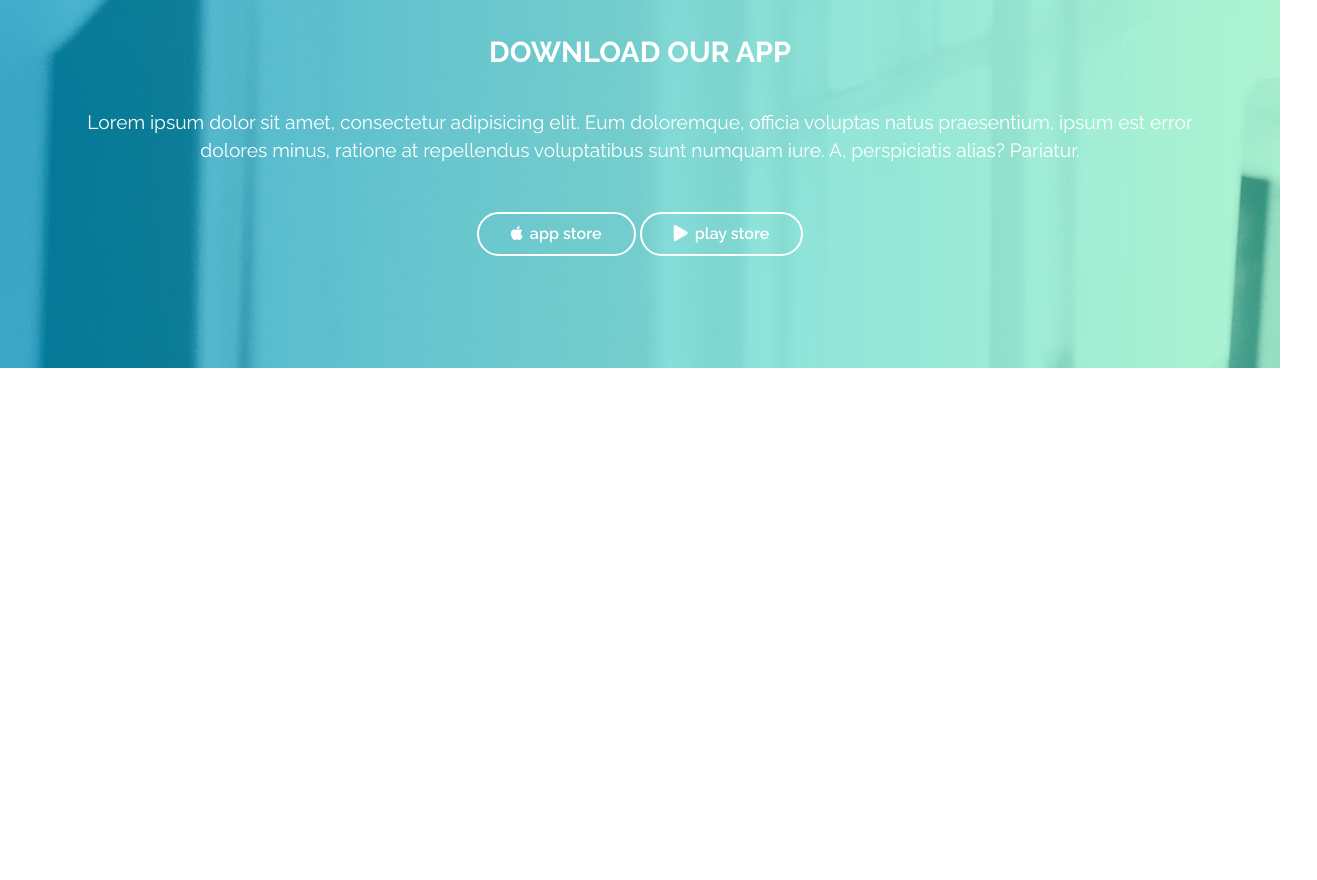
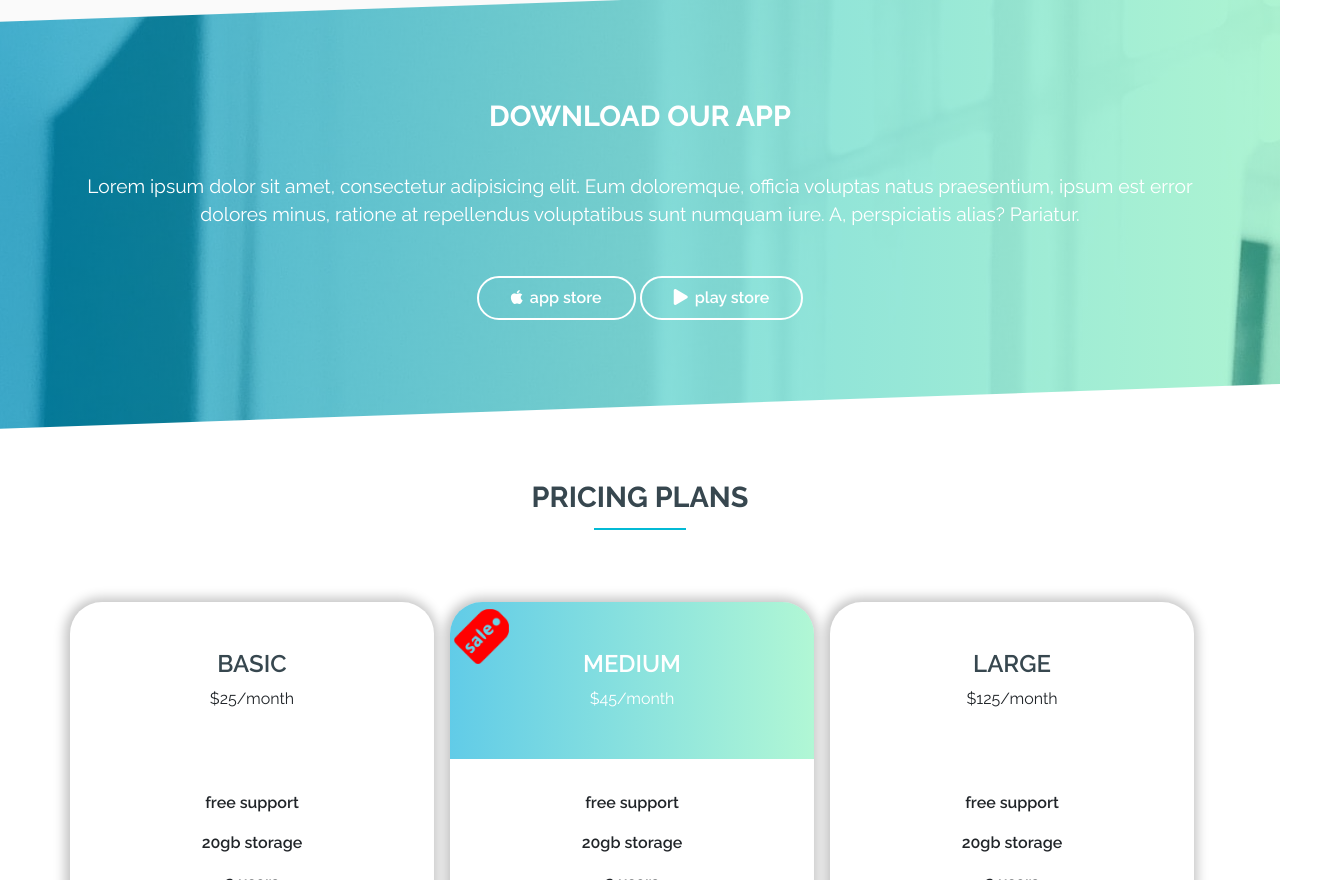
Before and after one commit to Amphakarn/landing-page-bootstrap, a plain HTML site: page assets/index.html in a window 1280 px wide. Shown: the part 1920-2800 px from the top of the page, 1317 px wide, since content can reach past the window. Before the commit the page ends 2288 px from the top, so only its background shows below. Drawn offline with nearby package versions, Linux system fonts and the light colour scheme.

Commit message:
Pricing Plan section completed

```diff
--- a/assets/css/style.css
+++ b/assets/css/style.css
@@ -46,6 +46,7 @@ h1 {
 /* Section Title*/
 .section-title {
   position: relative;
+  margin-bottom: 5rem;
 }
 
 h2.section-title-heading {
@@ -153,11 +154,12 @@ h2.section-title-heading {
 }
 
 .image-box img {
-  width: 85%;
+  width: 80%;
   position: absolute;
-  top: -1rem;
-  left: 12rem;
+  top: 1rem;
+  left: 11rem;
   z-index: 1;
+  overflow: hidden;
 }
 
 /* ================= ABOUT ================= */
@@ -242,9 +244,9 @@ h2.section-title-heading {
     ),
     url('../img/bkg-download.jpg');
 
-  /* background-size: fill; */
-  /* background-repeat: no repeat; */
-  padding: 8rem 0 7rem 0;
+  background-size: fill;
+  background-repeat: no repeat;
+  padding: 8rem 0;
   position: relative;
 }
 
@@ -253,14 +255,14 @@ h2.section-title-heading {
   position: absolute;
   background-color: #fafafa;
   width: 100%;
-  height: 15%;
+  height: 20%;
   transform: skewY(-2deg);
   -webkit-transform: skewY(-2deg);
   -moz-transform: skewY(-2deg);
   -ms-transform: skewY(-2deg);
   -o-transform: skewY(-2deg);
   transform-origin: top right;
-  top: -3rem;
+  top: -4rem;
   right: 0;
   left: 0;
 }
@@ -285,3 +287,130 @@ h2.section-title-heading {
 #download .download-btns i {
   padding-right: 0.2rem;
 }
+
+/* ================= PRICING ================= */
+#pricing {
+  padding-bottom: 7rem;
+  position: relative;
+}
+
+#pricing::before {
+  content: '';
+  position: absolute;
+  background-color: #ffff;
+  width: 100%;
+  height: 20%;
+  transform: skewY(-2deg);
+  -webkit-transform: skewY(-2deg);
+  -moz-transform: skewY(-2deg);
+  -ms-transform: skewY(-2deg);
+  -o-transform: skewY(-2deg);
+  transform-origin: top right;
+  top: -4rem;
+  right: 0;
+  left: 0;
+}
+
+#pricing .section-title {
+  /* margin-bottom: 5rem; */
+}
+
+#pricing .pricing-table {
+  background-color: #ffff;
+  box-shadow: -1px 0px 12px 4px rgba(0, 0, 0, 0.24);
+  -webkit-box-shadow: -1px 0px 12px 4px rgba(0, 0, 0, 0.24);
+  -moz-box-shadow: -1px 0px 12px 4px rgba(0, 0, 0, 0.24);
+  -o-box-shadow: -1px 0px 12px 4px rgba(0, 0, 0, 0.24);
+  margin-right: 1rem;
+  width: calc(90% / 3);
+  padding: 0;
+  border-radius: 2rem;
+  -webkit-border-radius: 2rem;
+  -moz-border-radius: 2rem;
+  -ms-border-radius: 2rem;
+  -o-border-radius: 2rem;
+}
+
+#pricing .pricing-table .table-header h4 {
+  color: var(--section-title-color-dark);
+  font-size: 1.5rem;
+  text-transform: uppercase;
+  font-weight: 600;
+}
+
+#pricing .pricing-table .table-content {
+  margin-top: 2rem;
+}
+
+#pricing .pricing-table .table-content ul li {
+  list-style: none;
+  text-align: center;
+  padding-bottom: 1rem;
+  font-weight: 600;
+}
+
+#pricing .pricing-table .table-footer {
+  margin-top: 2rem;
+  padding-bottom: 3rem;
+}
+
+#pricing .pricing-table .table-footer a {
+  background: linear-gradient(
+    to right,
+    rgba(0, 172, 217, 0.62),
+    rgba(105, 240, 174, 0.52)
+  );
+  padding: 0.5rem 2rem;
+  border-radius: 2rem;
+  -webkit-border-radius: 2rem;
+  -moz-border-radius: 2rem;
+  -ms-border-radius: 2rem;
+  -o-border-radius: 2rem;
+  color: #ffff;
+  font-weight: 600;
+}
+
+#pricing .pricing-table .table-footer a:hover {
+  text-decoration: none;
+  background: #ffff;
+  color: var(--main-accent-color);
+  border: 2px solid var(--main-accent-color);
+  transition: all 0.8s ease-out;
+  -webkit-transition: all 0.8s ease-out;
+  -moz-transition: all 0.8s ease-out;
+  -ms-transition: all 0.8s ease-out;
+  -o-transition: all 0.8s ease-out;
+}
+
+#pricing .table-header {
+  margin: 0;
+  width: 100%;
+}
+
+#pricing .pricing-table .table-header {
+  padding: 3rem 0 2rem 0;
+}
+
+#pricing .pricing-table:nth-child(2) .table-header {
+  background: linear-gradient(
+    to right,
+    rgba(0, 172, 217, 0.62),
+    rgba(105, 240, 174, 0.52)
+  );
+  padding: 3rem 0 2rem 0;
+  color: #ffff;
+  position: relative;
+  border-top-left-radius: 2rem;
+  border-top-right-radius: 2rem;
+}
+
+#pricing .pricing-table:nth-child(2) .table-header img {
+  position: absolute;
+  top: 7px;
+  left: 4px;
+  width: 15%;
+}
+
+#pricing .pricing-table:nth-child(2) .table-header h4 {
+  color: #ffff;
+}
--- a/assets/index.html
+++ b/assets/index.html
@@ -237,6 +237,100 @@
       </div>
     </section>
 
+     <!-- Pricing Plans section -->
+    <section id="pricing">
+      <div class="container">
+        <div class="row section-title justify-content-center">
+          <h2 class="section-title-heading">pricing plans</h2>
+        </div>
+
+        <div class="row justify-content-center">
+          <div class="col-md pricing-table">
+            <div class="table-header text-center">
+              <h4>basic</h4>
+              <p>$25/month</p>
+            </div>
+
+            <div class="table-content">
+              <ul>
+                <li>
+                  free support
+                </li>
+                <li>
+                  20gb storage
+                </li>
+                <li>
+                  2 users
+                </li>
+                <li>
+                  2 email accounts
+                </li>
+              </ul>
+            </div>
+
+            <div class="table-footer text-center">
+              <a href="#">order now</a>
+            </div>
+          </div>
+
+          <div class="col-md pricing-table">
+            <div class="table-header text-center">
+              <h4>medium</h4>
+              <p>$45/month</p>
+              <img src="../assets/img/sale-badge-128.png" alt="">
+            </div>
+
+            <div class="table-content">
+              <ul>
+                <li>
+                  free support
+                </li>
+                <li>
+                  20gb storage
+                </li>
+                <li>
+                  2 users
+                </li>
+                <li>
+                  2 email accounts
+                </li>
+              </ul>
+            </div>
+
+            <div class="table-footer text-center">
+              <a href="#">order now</a>
+            </div>
+          </div>
+
+          <div class="col-md pricing-table">
+            <div class="table-header text-center">
+              <h4>large</h4>
+              <p>$125/month</p>
+            </div>
+
+            <div class="table-content">
+              <ul>
+                <li>
+                  free support
+                </li>
+                <li>
+                  20gb storage
+                </li>
+                <li>
+                  2 users
+                </li>
+                <li>
+                  2 email accounts
+                </li>
+              </ul>
+            </div>
+
+            <div class="table-footer text-center">
+              <a href="#">order now</a>
+            </div>
+          </div>
+        </div>
+
     <!-- JS Script for Bootstrap -->
     <script src="https://code.jquery.com/jquery-3.2.1.slim.min.js"></script>
     <script src="https://cdnjs.cloudflare.com/ajax/libs/popper.js/1.12.9/umd/popper.min.js"></script>
```
Also changed, not shown: assets/img/sale-badge-128.png (added).
